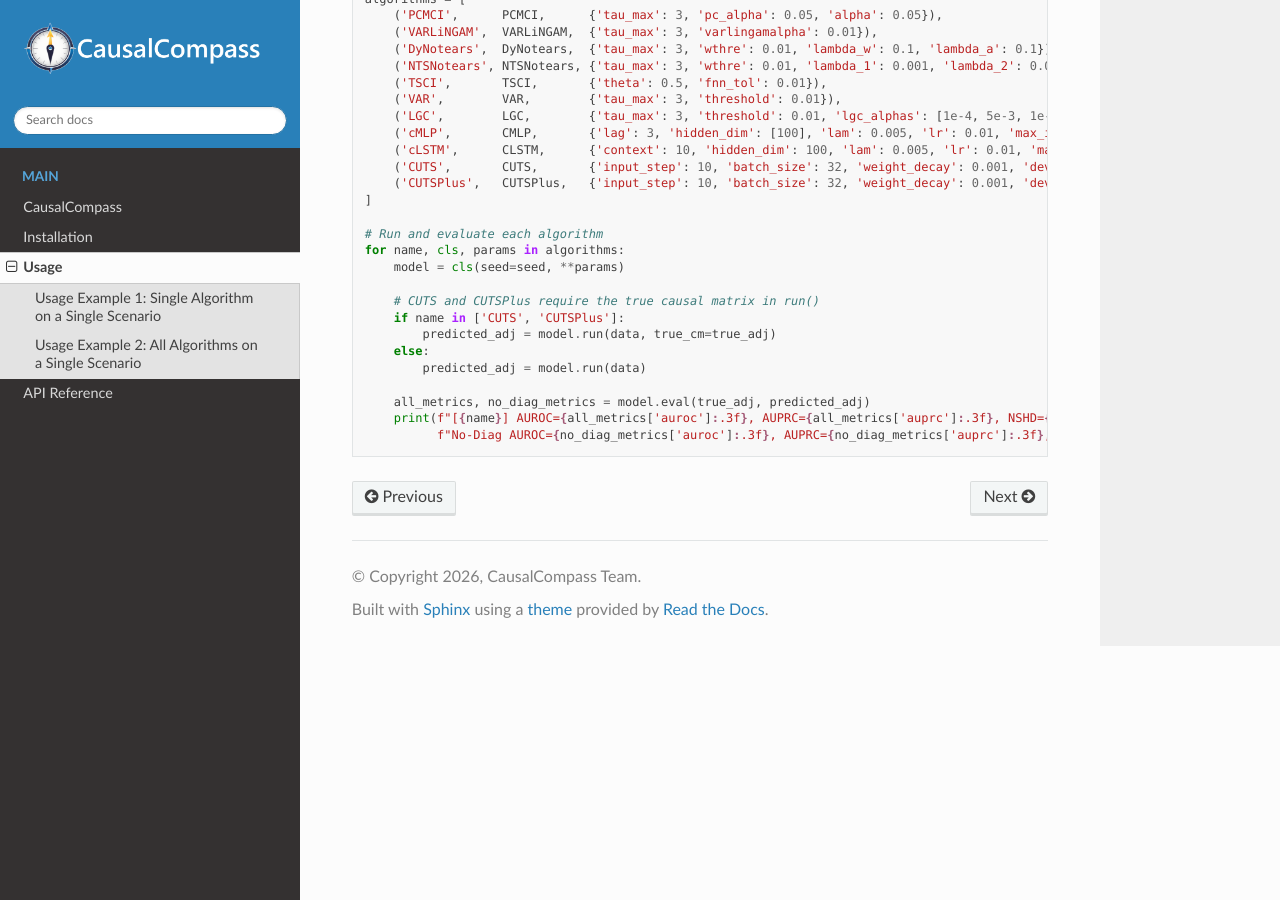
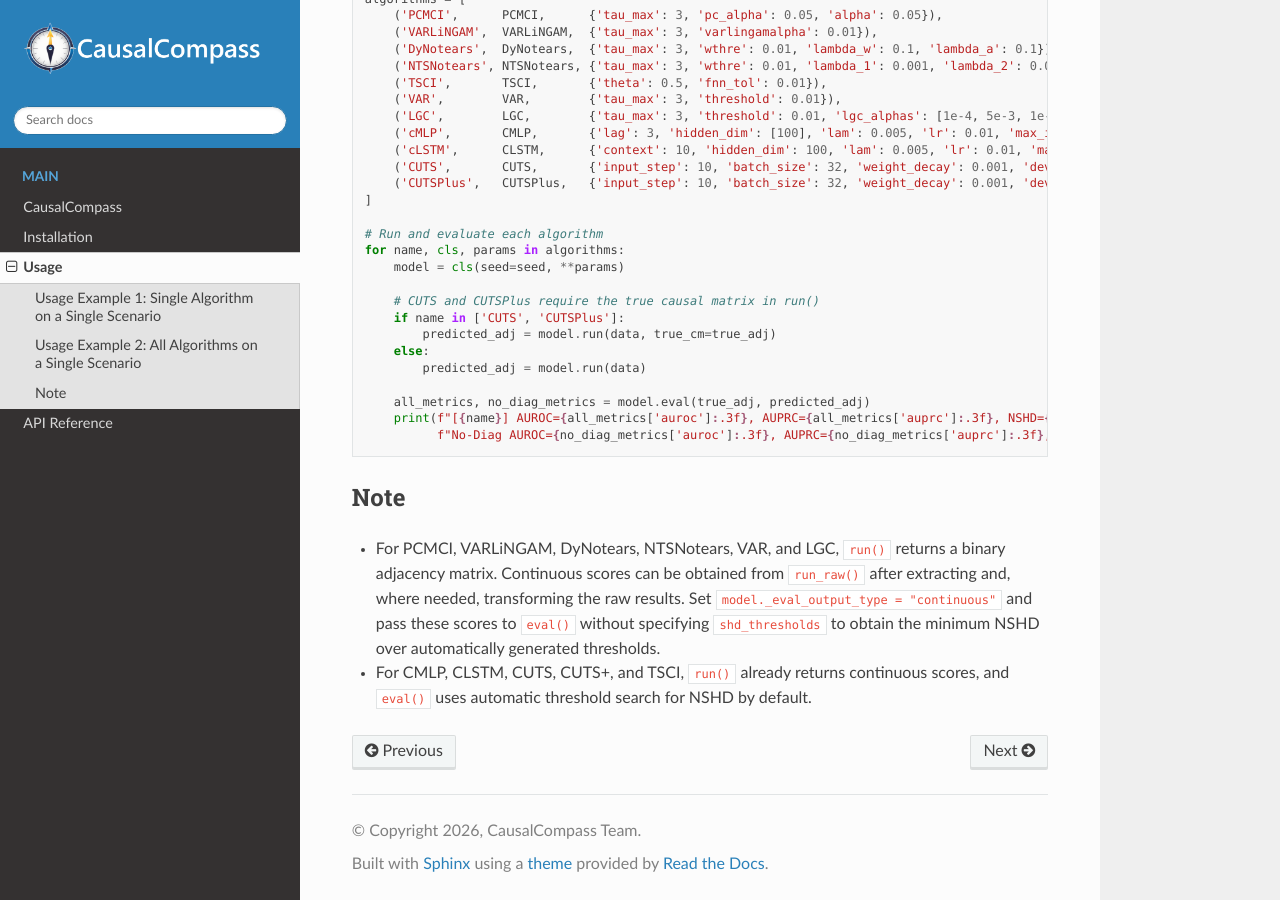
Before and after one commit to huiyang-yi/CausalCompass, a Sphinx documentation site: the page built from docs/source/usage.rst, in a window 1280 px wide and 900 px high, scrolled down 1237 px. Built offline with Sphinx 7.4.7 and the Read the Docs theme 3.1.0, drawn with Linux system fonts in a browser that asks for light colours.

Commit message:
Document algorithm output types and NSHD threshold search

```diff
--- a/docs/source/usage.rst
+++ b/docs/source/usage.rst
@@ -90,3 +90,11 @@ This example benchmarks all 11 TSCD algorithms under the measurement error scena
        all_metrics, no_diag_metrics = model.eval(true_adj, predicted_adj)
        print(f"[{name}] AUROC={all_metrics['auroc']:.3f}, AUPRC={all_metrics['auprc']:.3f}, NSHD={all_metrics['shd']:.3f} | "
              f"No-Diag AUROC={no_diag_metrics['auroc']:.3f}, AUPRC={no_diag_metrics['auprc']:.3f}, NSHD={no_diag_metrics['shd']:.3f}")  # shd stores normalized SHD (NSHD)
+
+
+Note
+^^^^
+
+- For PCMCI, VARLiNGAM, DyNotears, NTSNotears, VAR, and LGC, ``run()`` returns a binary adjacency matrix. Continuous scores can be obtained from ``run_raw()`` after extracting and, where needed, transforming the raw results. Set ``model._eval_output_type = "continuous"`` and pass these scores to ``eval()`` without specifying ``shd_thresholds`` to obtain the minimum NSHD over automatically generated thresholds.
+
+- For CMLP, CLSTM, CUTS, CUTS+, and TSCI, ``run()`` already returns continuous scores, and ``eval()`` uses automatic threshold search for NSHD by default.
```
Also changed, not shown: README.md (+5 -0 lines).
